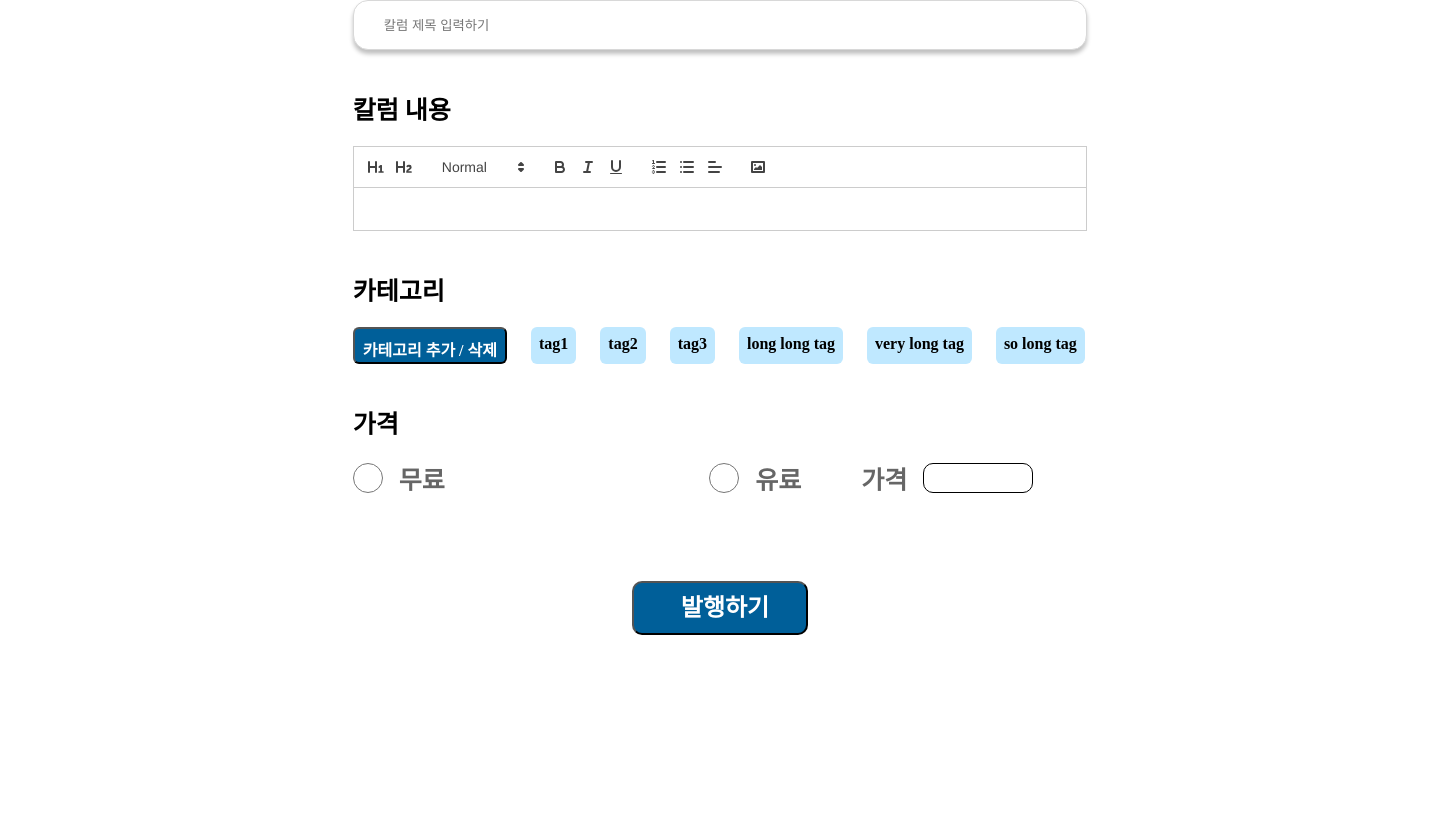
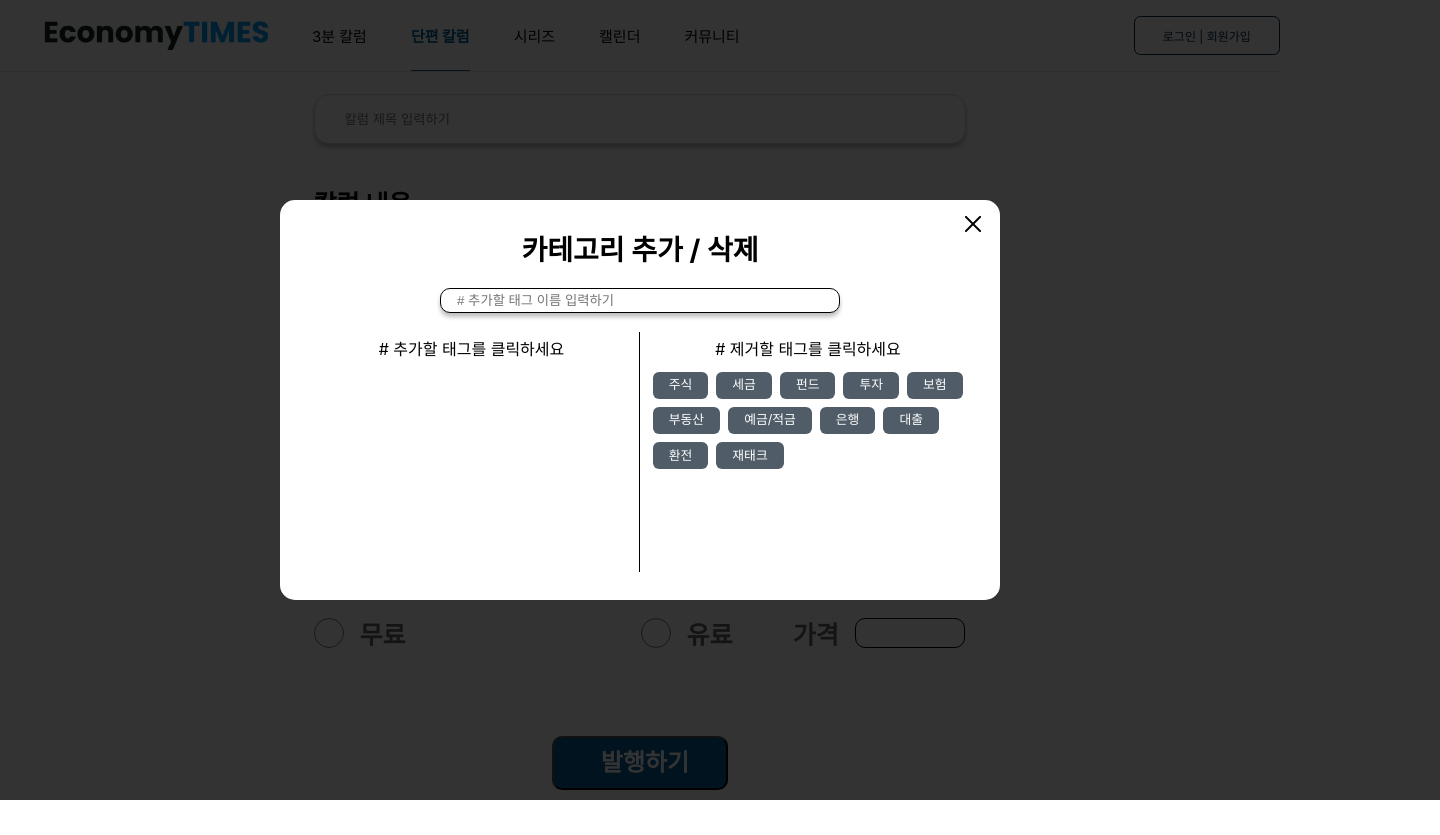
Before and after one commit to LikeLion-koomini/hackathon-frontend, a React (Create React App) app in the folder hackathon/: page /column/create in a window 1280 px wide. Both pictures are taken after a click on the button "카테고리 추가 / 삭제". Shown: the whole page, 1440 px wide, since content can reach past the window. Before the commit the page ends 800 px from the top, so only its background shows below. Built offline with nearby package versions, Linux system fonts and the light colour scheme.

Commit message:
modal and topbar

```diff
--- a/hackathon/src/assets/images/images.js
+++ b/hackathon/src/assets/images/images.js
@@ -1,2 +1,5 @@
-const images = {};
+const images = {
+  cancel:require('../images/cancel.png'),
+  logo:require('../images/logo.png'),
+};
 export default images;
--- /dev/null
+++ b/hackathon/src/components/CategoryModal/CategoryModal.js
@@ -0,0 +1,93 @@
+import React, {useState, useEffect} from 'react';
+import styles from "./CategoryModal.module.css"
+import images from '../../assets/images/images';
+
+const tagList = [
+  "주식",
+  "세금",
+  "펀드",
+  "투자",
+  "보험",
+  "부동산",
+  "예금/적금",
+  "은행",
+  "대출",
+  "환전",
+  "재태크",
+]
+
+// props로 모달창 관리 state(boolean)의 setter를 넘겨준다. :
+// 예시 : <CategoryModal setModalActive={모달창 관리 state의 setter}/>
+
+const CategoryModal = ({setModalActive})=>{
+  const [addedCategory, setAddedCategory] = useState([])
+  const [addedCategoryJSX, setAddedCategoryJSX] = useState([])
+  const [notAddedCategoryJSX, setNotaddedCategoryJSX] = useState([])
+  const [input, setInput] = useState("")
+
+  const categoryBoxHandler =  async (e) => {
+    let newAddedCategory = []
+    await(()=>{
+      const content = e.target.innerText;
+      if(addedCategory.includes(content)){
+        newAddedCategory = addedCategory.filter((data)=>{
+          return data!==content
+        })
+        setAddedCategory(()=>newAddedCategory)
+      }else{
+        setAddedCategory((prev)=>[
+          ...prev, content
+        ])
+        newAddedCategory = addedCategory
+        newAddedCategory.push(content)
+      }
+    })()
+  }
+
+  const inputBoxHandler = (e)=>{
+    const inputBoxContent = e.target.value;
+    console.log(inputBoxContent)
+    setInput(()=>inputBoxContent)
+  }
+
+  const modalActiveHandler = (e) => {
+    setModalActive((prev) => !prev)
+  }
+
+  useEffect(()=>{
+    const newAddedCategoryJSX = [];
+    const newNotAddedCategoryJSX = [];
+    for(let i=0; i<tagList.length; i++){
+      const tagName = tagList[i]
+      if(addedCategory.includes(tagName)){
+        newAddedCategoryJSX.push(<div className={styles.categoryAdded} onClick={categoryBoxHandler} key={i}>{tagName}</div>)
+      }else if(tagName.includes(input)){
+        newNotAddedCategoryJSX.push(<div className={styles.categoryNotAdded} onClick={categoryBoxHandler} key={i}>{tagName}</div>)
+      }
+    }
+    setAddedCategoryJSX(()=>newAddedCategoryJSX)
+    setNotaddedCategoryJSX(()=>newNotAddedCategoryJSX)
+  }, [addedCategory, input])
+
+  return(
+    <div className={styles.background}>
+      <div className={styles.modalContainer}>
+        <img src={images.cancel} alt='cancel' className={styles.cancelImage} onClick={modalActiveHandler}/>
+        <span className={styles.modalTitle}>카테고리 추가 / 삭제</span>
+        <input type='text' placeholder='# 추가할 태그 이름 입력하기' className={styles.inputBox} onChange={inputBoxHandler}/>
+        <div className={styles.categoryEditBox}>
+          <div className={styles.categoryBoxAdded}>
+            <div className={styles.categoryBoxTitle}># 추가할 태그를 클릭하세요</div>
+            <div className={styles.categoryBoxContent}>{addedCategoryJSX}</div>
+          </div>
+          <div className={styles.categoryBoxNotAdded}>
+            <div className={styles.categoryBoxTitle}># 제거할 태그를 클릭하세요</div>
+            <div className={styles.categoryBoxContent}>{notAddedCategoryJSX}</div>
+          </div>
+        </div>
+      </div>
+    </div>
+  )
+}
+
+export default CategoryModal
--- /dev/null
+++ b/hackathon/src/components/CategoryModal/CategoryModal.module.css
@@ -0,0 +1,142 @@
+.background{
+  display: flex;
+  justify-content: center;
+  align-items: center;
+
+  position: fixed;
+
+  width: 100rem;
+  height: 100vh;
+
+  background-color: rgba(0,0,0,0.8);
+  z-index: 1;
+}
+
+.modalContainer{
+  position: relative;
+  display: flex;
+  justify-content: center;
+  align-items: center;
+  flex-direction: column;
+  row-gap: 1.2rem;
+
+  width: 45rem;
+  height: 25rem;
+
+  border-radius: 0.9375rem;
+  padding: 1.5rem;
+  background: #FFF;
+}
+
+.cancelImage{
+  position: absolute;
+  left: 94%;
+  top: 2%;
+
+  width: 2rem;
+  height: 2rem;
+}
+
+.modalTitle{
+  display: flex;
+  width: 100%;
+  height: 2.5rem;
+  flex-direction: column;
+  justify-content: center;
+  flex-shrink: 0;
+  color: #000;
+
+  text-align: center;
+  font-size: 1.75rem;
+  font-style: normal;
+  font-weight: 700;
+  line-height: normal;
+  text-transform: uppercase;
+}
+
+.inputBox{
+  width: 25rem;
+  height: 1.5625rem;
+  flex-shrink: 0;
+  border-radius: 0.625rem;
+  border: 1px solid #000;
+  padding-left: 1rem;
+  background: #FFF;
+  box-shadow: 0px 4px 4px 0px rgba(0, 0, 0, 0.25);
+}
+
+.categoryEditBox{
+  display: flex;
+  width: 100%;
+  height: 15rem;
+}
+
+.categoryBoxAdded,.categoryBoxNotAdded{
+  display: flex;
+  flex-direction: column;
+  align-items: center;
+  gap: 0.5rem;
+
+  width: 50%;
+  height: 100%;
+
+  padding-right: 0.8rem;
+  padding-left: 0.8rem;
+}
+
+.categoryBoxAdded{
+  border-right: 0.06rem solid #000;
+}
+
+.categoryBoxTitle{
+  display: flex;
+  width: 100%;
+  height: 2rem;
+  flex-direction: column;
+  justify-content: center;
+  color: #000;
+  text-align: center;
+  font-size: 1rem;
+  font-style: normal;
+  font-weight: 400;
+  line-height: normal;
+  text-transform: uppercase;
+}
+
+.categoryBoxContent{
+  display: flex;
+  gap: 0.5rem;
+  width: 100%;
+  box-sizing: border-box;
+  flex-wrap: wrap;
+}
+
+.categoryNotAdded, .categoryAdded{
+  display: inline-block;
+  flex-direction: column;
+  justify-content: center;
+
+  padding-left: 1rem;
+  padding-right: 1rem;
+  padding-top: 0.1rem;
+  padding-bottom: 0.1rem;
+  border-radius: 0.375rem;
+
+  flex-shrink: 0;
+  font-size: 0.8rem;
+  text-align: center;
+  font-style: normal;
+  font-weight: 400;
+  line-height: 1.5rem;
+
+  cursor: pointer;
+}
+
+.categoryAdded{
+  background-color: #CFCFCF;
+  color: #000;
+}
+.categoryNotAdded{
+  background-color: #505D68;
+  color: #fff;
+}
--- a/hackathon/src/components/ColumnCreatePage/ColumnCreatePage.js
+++ b/hackathon/src/components/ColumnCreatePage/ColumnCreatePage.js
@@ -1,5 +1,7 @@
 import React, {useRef, useState, useEffect, useMemo} from 'react';
 import styles from "./ColumnCreatePage.module.css"
+import CategoryModal from "../CategoryModal/CategoryModal"
+import Topbar from '../Topbar/Topbar';
 import ReactQuill from 'react-quill';
 import 'react-quill/dist/quill.snow.css';
 
@@ -15,17 +17,29 @@ const categoryNameList = [
 const ColumnCreatePage = ()=>{
   const [categoryJsxList, setCategoryJsxList] = useState([]);
   const [content, setContent] = useState();
+  const [categoryModalActive, setCategoryModalActive] = useState(false)
   const quillRef = useRef()
 
   // 기본 설정
+  const categoryModalHandler = ()=>{
+    setCategoryModalActive((prev)=>!prev)
+  }
   useEffect(()=>{
     setCategoryJsxList((prev)=>{
-      return [<button className={styles.categoryManager}>카테고리 추가 / 삭제</button>]
+      return [
+        <button
+          className={styles.categoryManager}
+          key={0}
+          onClick={categoryModalHandler}
+        >
+          카테고리 추가 / 삭제
+        </button>
+      ]
     })
     let key = 0;
     categoryNameList.forEach((item)=>{
       setCategoryJsxList((prev)=>{
-        return [...prev,<div className={styles.category} key={key++}>{item}</div>]
+        return [...prev,<div className={styles.category} key={++key}>{item}</div>]
       })
     })
   }, []);
@@ -83,6 +97,11 @@ const ColumnCreatePage = ()=>{
     setContent(()=>elements)
   }
   return(
+    <div style={{display:"flex", flexDirection:"column",alignItems:"center",}}>
+      <Topbar current="normal" isLogin={false}/>
+      {categoryModalActive &&
+        <CategoryModal setModalActive={setCategoryModalActive}/>
+      }
       <div className={styles.background}>
         <input type="text" className={styles.columnName} placeholder='칼럼 제목 입력하기'/>
         <div className={styles.contentInputBox}>
@@ -131,6 +150,7 @@ const ColumnCreatePage = ()=>{
         </div>
         <button className={styles.submitButton} onClick={handleSubmitButton}>발행하기</button>
       </div>
+    </div>
   )
 }
 
--- a/hackathon/src/components/ColumnCreatePage/ColumnCreatePage.module.css
+++ b/hackathon/src/components/ColumnCreatePage/ColumnCreatePage.module.css
@@ -17,18 +17,21 @@ ul{
 .background{
   display: flex;
   flex-direction: column;
+  justify-content: center;
   align-items: center;
   width: 100vw;
-  min-width: 90rem;
+  margin-top: 1.4rem;
 }
-
+.background > *{
+  max-width: 100rem;
+}
 .columnName{
   display: flex;
   align-items: center;
 
   width: 51%;
   height: 3.125rem;
-  padding: 0rem 33.625rem 0rem 1.875rem;
+  padding-left: 1.875rem;
   flex-shrink: 0;
 
   border-radius: 0.9375rem;
@@ -154,10 +157,11 @@ ul{
 
   color: #FFF;
   text-align: center;
-  font-family: Ubuntu;
   font-size: 1rem;
   font-style: normal;
   font-weight: 700;
+
+  cursor: pointer;
 }
 
 .category{
--- /dev/null
+++ b/hackathon/src/components/Topbar/Topbar.js
@@ -0,0 +1,69 @@
+import React, {useState, useEffect} from 'react';
+import styles from "./Topbar.module.css"
+import images from '../../assets/images/images';
+
+const toolData = {
+  'short':"3분 칼럼",
+  'normal':"단편 칼럼",
+  'series':"시리즈",
+  'calendar':"캘린더",
+  'community':"커뮤니티",
+}
+
+/*
+1. 현재 페이지 표시
+<Topbar current="short"/> : 3분 칼럼 파란색
+<Topbar current="normal"/> : 단편 칼럼 파란색
+<Topbar current="series"/> : 시리즈 파란색
+<Topbar current="calendar"/> : 캘린더 파란색
+<Topbar current="community"/> : 커뮤니티 파란색
+
+2. 로그인 여부 표시
+<Topbar isLogin={true}/> : 로그인 했을 경우 topbar
+<Topbar isLogin={false}/> : 로그인 안헀을 경우 topbar
+*/
+const Topbar = ({current, isLogin})=>{
+  const [toolsJSX, setToolsJSX] = useState([])
+
+  const clickLogoHanlder = ()=>{
+    alert("go to mainPage")
+  }
+  const clickUserManagerHandler = ()=>{
+    if(isLogin){
+      alert("go to mypage")
+    }else{
+      alert("go to login/signup page")
+    }
+  }
+
+  useEffect(()=>{
+    const newToolsJSX = []
+    for(let toolId in toolData){
+      const toolName = toolData[toolId];
+      console.log(toolName)
+      if(toolId==current){
+        newToolsJSX.push(
+          <span className={styles.currentTool} id={toolId}>{toolName}</span>
+        )
+      }else{
+        newToolsJSX.push(
+          <span className={styles.tool} id={toolId}>{toolName}</span>
+        )
+      }
+    }
+    setToolsJSX(()=>newToolsJSX)
+  }, [])
+
+  return (
+    <div className={styles.topbarContainer}>
+      <div className={styles.topbarTools}>
+        <img src={images.logo} alt='logo' onClick={clickLogoHanlder} className={styles.logo}/>
+        {toolsJSX}
+      </div>
+      {!isLogin && <div className={styles.userStatusTool} onClick={clickUserManagerHandler}>로그인 | 회원가입</div>}
+      {isLogin && <div className={styles.userStatusTool} onClick={clickUserManagerHandler}>마이 페이지</div>}
+    </div>
+  )
+}
+
+export default Topbar
--- /dev/null
+++ b/hackathon/src/components/Topbar/Topbar.module.css
@@ -0,0 +1,70 @@
+.topbarContainer{
+  display: flex;
+  justify-content: space-between;
+  align-items: center;
+
+  width: 100vw;
+  max-width: 90rem;
+  height: 4.5rem;
+
+  border-bottom: 0.1rem solid #E4E4E4;
+}
+
+.topbarTools{
+  display: flex;
+  height: 100%;
+}
+
+.logo{
+  width: 14rem;
+  margin-left: 2.75rem;
+  object-fit: contain;
+
+  cursor: pointer;
+}
+.tool, .currentTool{
+  display: flex;
+  align-items: center;
+
+  height: 100%;
+  margin-left: 2.75rem;
+  text-align: center;
+  font-size: 0.9375rem;
+  font-style: normal;
+  line-height: normal;
+  text-transform: uppercase;
+
+  cursor: pointer;
+}
+.tool{
+  color: #070707;
+  font-weight: 400;
+}
+.currentTool{
+  color: #005F99;
+  border-bottom: 0.1rem solid #005F99;
+  font-weight: 700;
+}
+
+.userStatusTool{
+  display: flex;
+  align-items: center;
+  justify-content: center;
+
+  width: 9.144rem;
+  height: 2.4525rem;
+
+  border-radius: 0.4rem;
+  border: 0.1rem solid #002947;
+
+  flex-shrink: 0;
+  color: var(--5, #002947);
+  text-align: center;
+  font-size: 0.75rem;
+  font-style: normal;
+  font-weight: 400;
+  line-height: normal;
+  text-transform: uppercase;
+
+  cursor: pointer;
+}
```
Also changed, not shown: hackathon/src/assets/images/cancel.png (added), hackathon/src/assets/images/logo.png (added). Lines whose indentation alone changed are shown as unchanged.
